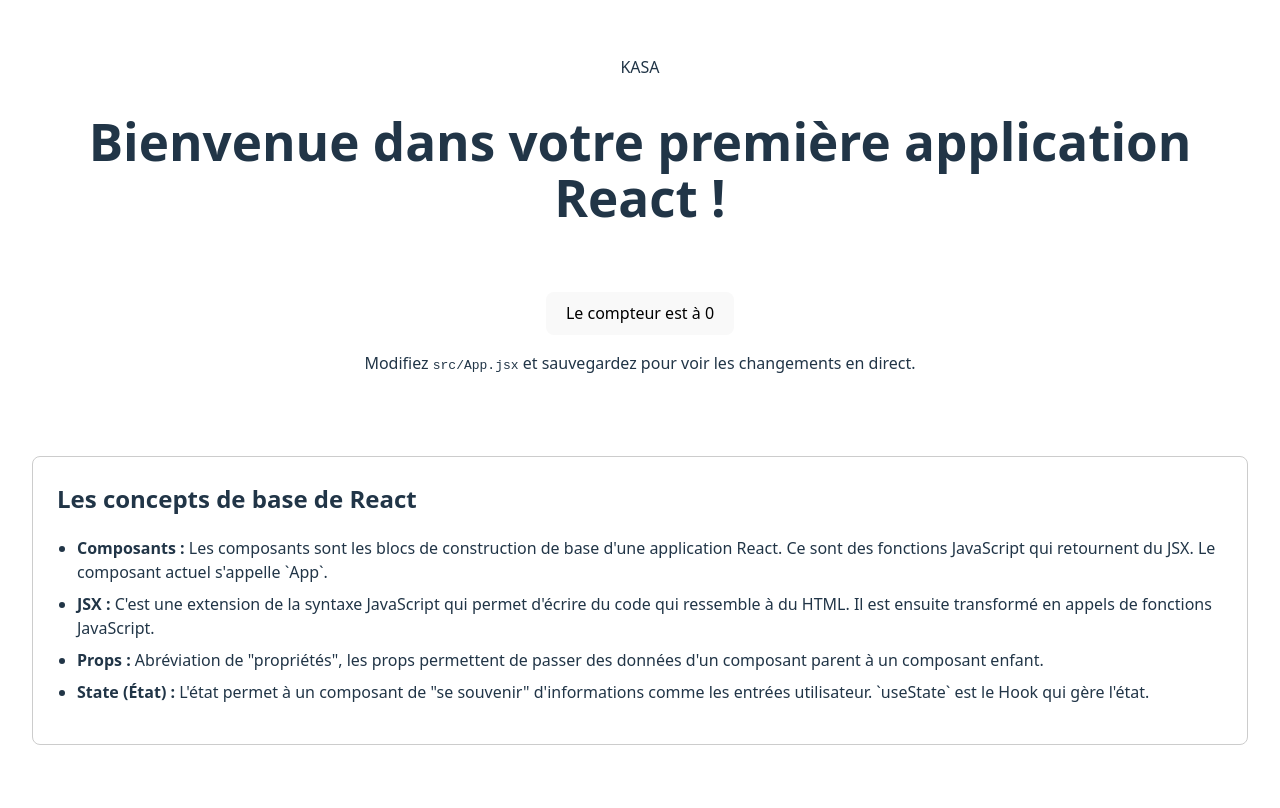
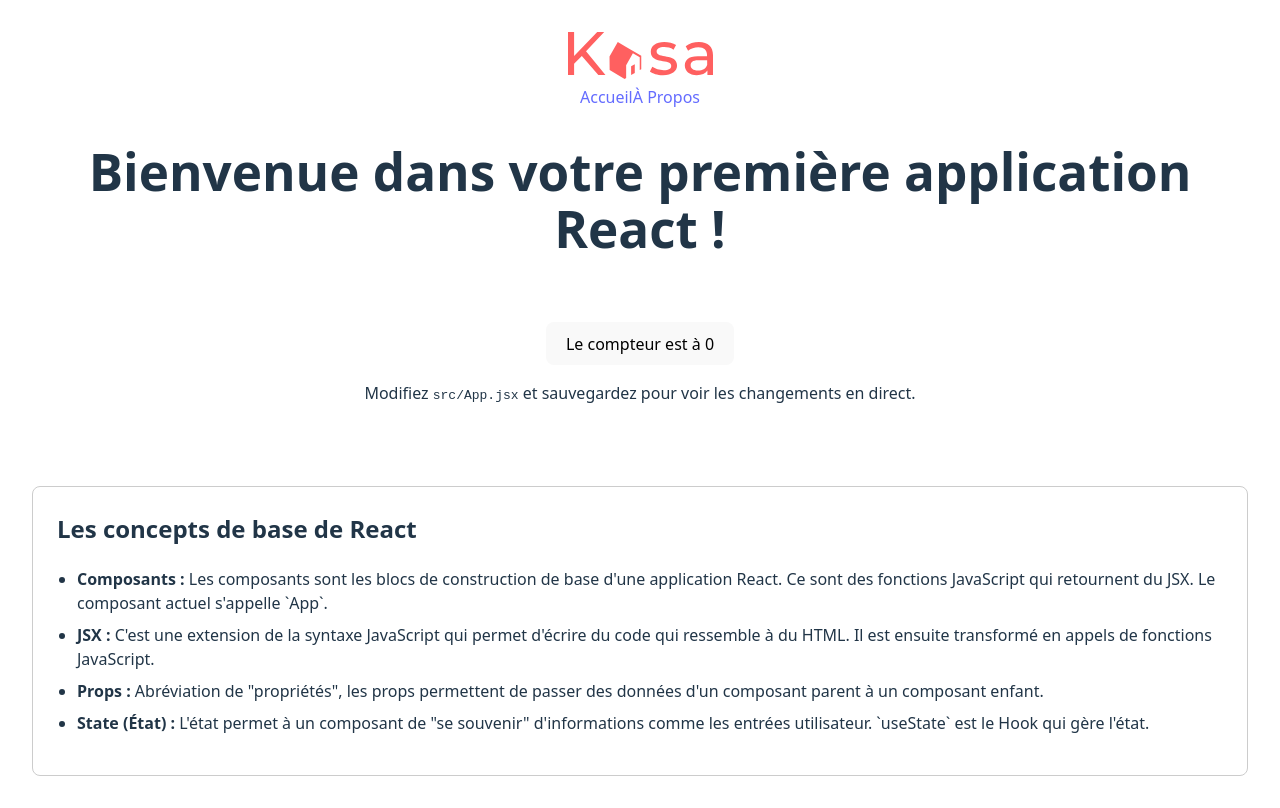
Before and after one commit to HutchAlpha/OpenClassRoom-Projet11-Kosa, a React (Vite) app: page / in a window 1280 px wide. Built offline with nearby package versions, Linux system fonts and the light colour scheme.

Commit message:
Ajout logo + nav links

```diff
--- a/src/Header.jsx
+++ b/src/Header.jsx
@@ -1,9 +1,14 @@
 import '../public/Scss/Header.scss';
+import Logo from '../public/Img/logo.svg';
 
 function Header() {
   return (
     <header className="Header">
-      <div className="Header__logo">KASA</div>
+        <img src={Logo} alt="Logo Kasa" />
+        <div className="nav-links">
+            <a href="/">Accueil</a>
+            <a href="/about">À Propos</a>
+        </div>
     </header>
   );
 }
```
Also changed, not shown: public/Img/fond.png (renamed from public/Img/IMG.png), public/Img/logo.svg (added).
